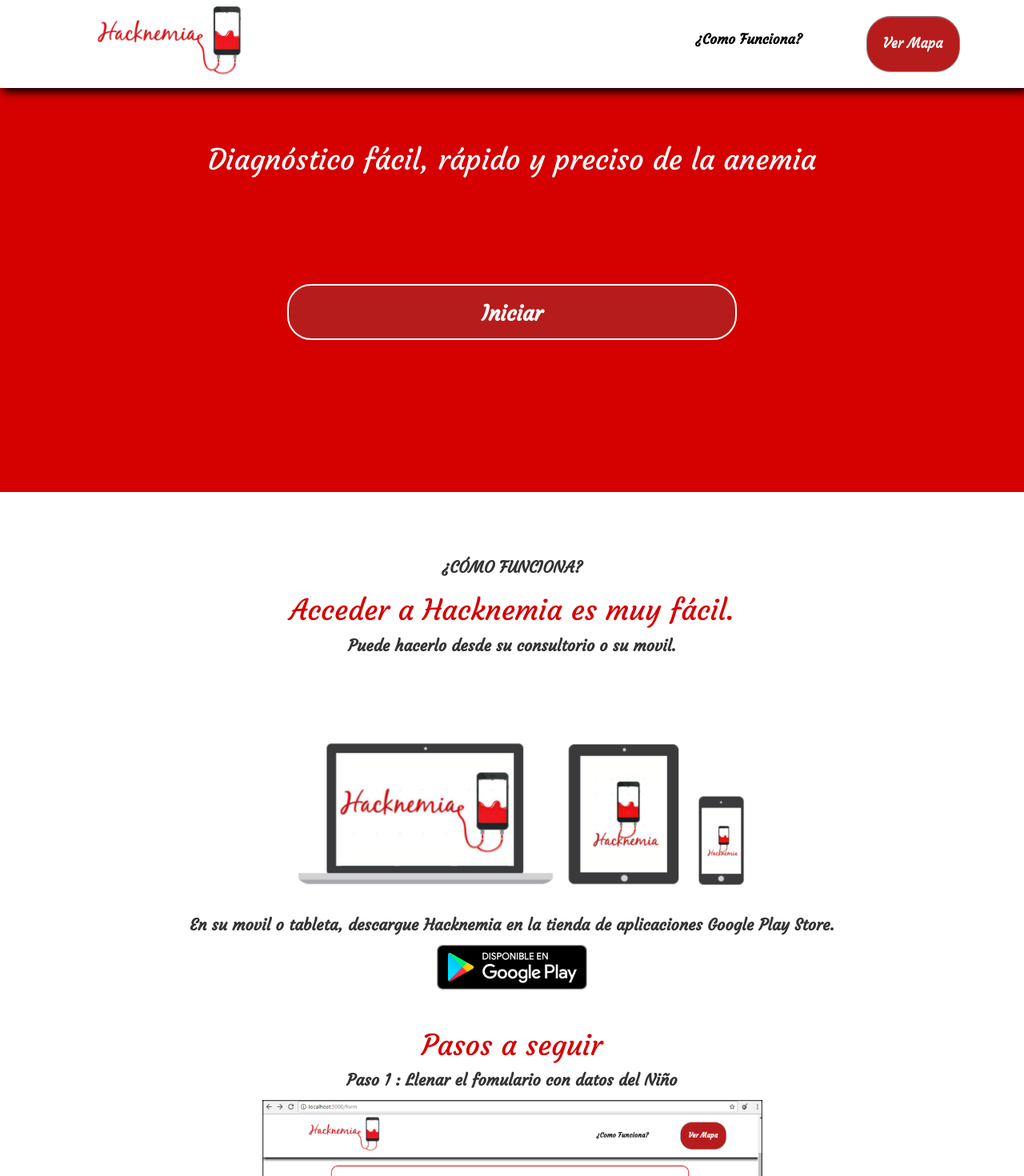
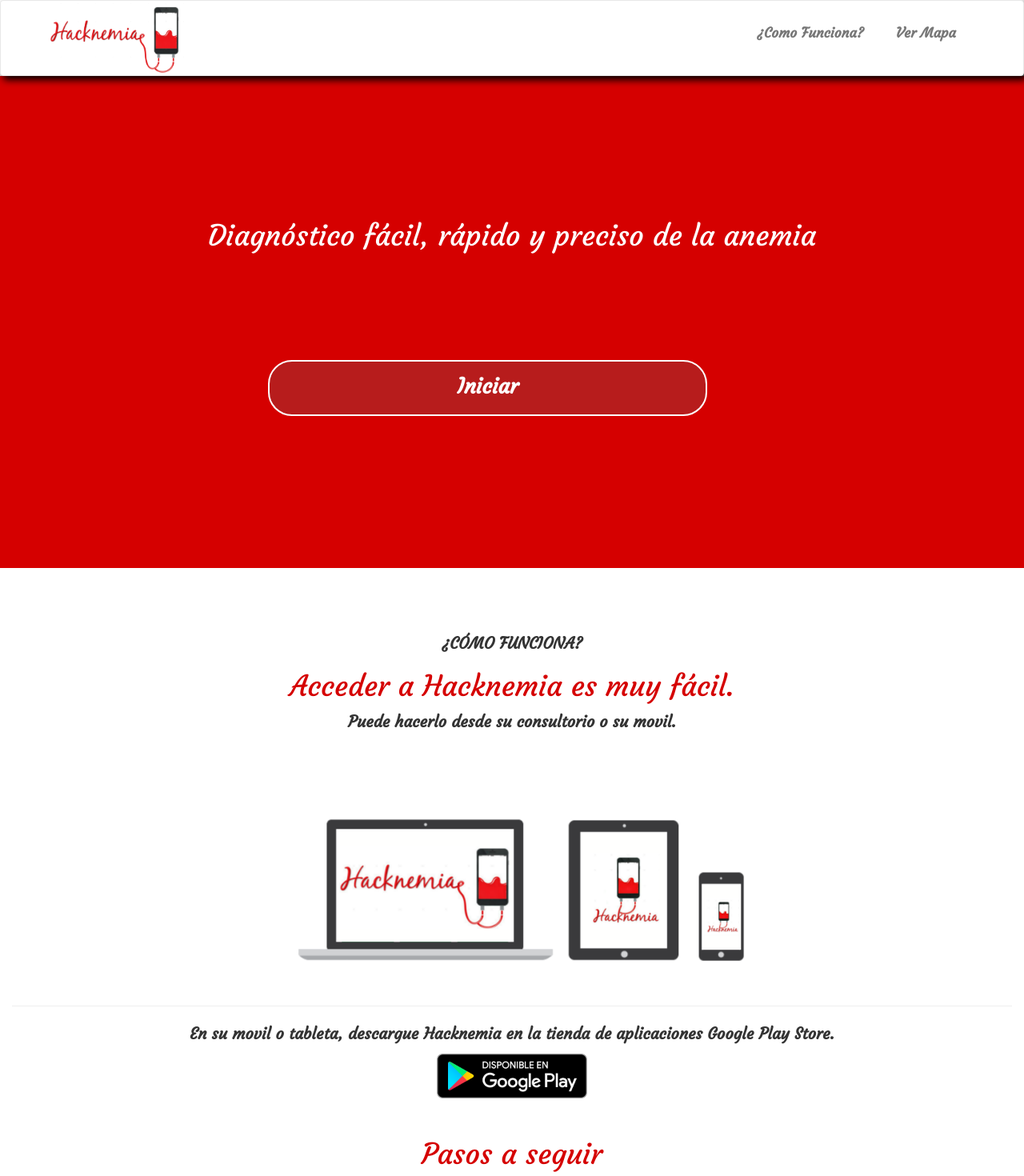
Before and after one commit to KelyVargaya/hackathon, a React (Create React App) app: page /home in a window 1280 px wide. Shown: the top 1470 px of the page at 80% size. Built offline with nearby package versions, Linux system fonts and the light colour scheme; a web font is replaced by a local one.

Commit message:
React Bootstrap

```diff
--- a/src/home.css
+++ b/src/home.css
@@ -8,14 +8,17 @@
 .btn-login {
   margin-top: 350px;
 }
-.btn {
-	color:white;
-    background: #B71C1C;
-    border: 1px solid grey;
+
+.btnMapa{
+    margin-top: 15px;
+    font-size: 13pt;
+    margin-left: 10px;
+}
+.btnMapa:hover{
+    background: #D50000;
+    border: 1px;
     border-radius: 30px;
-    font-size: 13pt;
-    padding: 10px 40px 10px 40px;
-	font-family: 'Courgette', cursive;
+    color: #FFFFFF;
 }
 
 .login-enviar {
@@ -67,27 +70,21 @@
     font-family: 'Courgette', cursive;
 }
 
-@media screen and (max-width: 699px) and (min-width: 520px) {
-    .logo{
-       width: 150px;
-    }
+.menu{
+    background: white;
+    margin-bottom: 0px;
+    box-shadow: 4px 5px 10px black;
+    width: 100%;
+    color: black;
+    font-family: 'Courgette', cursive;
+
 }
 
-.logo{
-       width: 200px;
-       margin: 0 auto;
+.brand{
+    padding: 0px;
+    height: 93px;
+}
 
-    }
-
-.menu{
-    background: white;
-    text-align: center;
-    box-shadow: 4px 5px 10px black;
-    position: fixed;
-    width: 100%;
-    z-index: 2000;
-    font-family: 'Courgette', cursive;
-}
 .log{
     text-align: left;
     font-family: 'Courgette', cursive;
@@ -103,23 +100,23 @@
     margin-top: 170px;
     font-family: 'Courgette', cursive;
 }
-.funcionalidad h1{
+.functionality h1{
     color: #D50000;
     font-family: 'Courgette', cursive;
 }
 
-.funcion{
+.functionality{
     margin-top: 80px;
     font-family: 'Courgette', cursive;
 }
 
-.funcion p{
+.functionality p{
     font-weight: bold;
     font-family: 'Courgette', cursive;
     font-size: 20px;
 }
 
-.funcionalidad img {
+.functionality img {
     margin: 0 auto;
     width: 50%;
     font-family: 'Courgette', cursive;
@@ -130,7 +127,7 @@
     font-family: 'Courgette', cursive;
 }
 
-.pasos{
+.steps{
     margin-top: 40px;
     margin-bottom: 40px;
 }
--- a/src/home.js
+++ b/src/home.js
@@ -1,73 +1,87 @@
 import React, { Component } from 'react';
 import './home.css';
-import {
-    NavLink
-} from 'react-router-dom'
-
+import { Form, FormGroup, FormControl, Col, Grid, Row, ControlLabel, Button, ButtonToolbar,Nav, Navbar, NavItem, } from 'react-bootstrap';
+import {NavLink} from 'react-router-dom'
 import logo from './img/logo.png'
-import fondo from './img/fondoo.jpg'
 import responsive from './img/responsive.png'
 import play from './img/play.png'
 import paso2 from './img/2.png'
 import paso1 from './img/1.png'
 
-const Home = () => {
-    return (
-        <div>
-            <section className="home cursiva">
-                <div className="container-fluid">
-                    <div className="row menu">
-                        <div className="col-xs-4 col-sm-4 col-md-4 col-lg-4 text-left">
-                            <img className="logo img-responsive" src={logo} alt="" />
-                        </div>
+class HeaderApp extends Component{
+	render(){
+	return(
+	   <Navbar className="menu">
+            <Navbar.Header >
+                <Navbar.Brand className="brand">
+                    <img className="img-responsive" src={logo} alt="" />
+                </Navbar.Brand>
+                <Navbar.Toggle />
+            </Navbar.Header>
+            <Navbar.Collapse>
+                <Nav pullRight>
+                    <NavItem className="btnMapa" eventKey={1} href="#">¿Como Funciona?</NavItem>
+                    <NavItem className="btnMapa" eventKey={2} href="#">Ver Mapa</NavItem>
+                </Nav>
+            </Navbar.Collapse>
+        </Navbar>);
+	}
+  }
 
-                        <div className="col-xs-8 col-sm-8 col-md-8 col-lg-8 text-right buto" >
-                            <a className="anchor" href="">¿Como Funciona?</a>
-                            <a className="btn btn-default anchor"
-							href='http://tabfacil.com/temporal/www.hacknemia.com/?page=mapa'>
-                                Ver Mapa
-                            </a>
-                        </div>
-                    </div>
-                </div>
+ class Start extends Component{
+    render(){
+        return(
+            <Grid fluid className="home">
+                <Row>
+                    <Col className="titulo" xs={12} md={12}><h1>Diagnóstico fácil, rápido y preciso de la anemia </h1></Col>
+                </Row>
+                <Row>
+                    <Col lg={6} xs={8} lgOffset={3} xsOffset={2}>
+                         <NavLink to={"/form"}
+                             className="btn text-center login-enviar">Iniciar</NavLink>
+                    </Col>
+                </Row>
+            </Grid>
+        );
+    }
+ }
 
-                <div className="titulo col-md-12 col-sm-12 col-xs-12">
-                    <h1>Diagnóstico fácil, rápido y preciso de la anemia </h1>
-                </div>
-
-                <div className="row">
-                    <div className="col-md-6 col-md-offset-3 text-center">
-                        <NavLink to={"/form"}
-                             className="btn text-center login-enviar">
-                                Iniciar
-                        </NavLink>
-                    </div>
-                </div>
-            </section>
-
-            <section className="funcion cursiva">
-                <div className="funcionalidad col-md-12 col-sm-12 col-xs-12 text-center ">
+class Functionality extends Component{
+    render(){
+        return(
+            <Grid fluid className="functionality text-center">
+                <Row>
+                    <Col lg={12} xs={12}>
                         <p>¿CÓMO FUNCIONA?</p>
                         <h1> Acceder a Hacknemia es muy fácil.</h1>
                         <p>Puede hacerlo desde su consultorio o su movil. </p>
-                        <img className="img-responsive responsive" src={responsive} alt=""/>
-                        <div className="play">
+                        <img className="img-responsive" src={responsive} alt=""/>
+                        <hr/>
+                    </Col>
+                    <Col lg={12} xs={12} className="play">
                         <p>En su movil o tableta, descargue Hacknemia en la tienda de aplicaciones Google Play Store.</p>
-                            <img  src={play}/>
-                        </div>
-                        <div className="pasos">
+                        <img  className="img-responsive" src={play}/>
+                    </Col>
+                    <Col lg={12} xs={12} className="steps">
                         <h1>Pasos a seguir</h1>
                         <p>Paso 1 : Llenar el fomulario con datos del Niño</p>
                         <img src={paso2} alt=""/><hr/><hr/>
-
                         <p>Paso 2 : De acuerdo a los datos ingresados te retornara el resultado y recomendaciones</p>
                         <img src={paso1} alt=""/>
-                        </div>
-                </div>
-            </section>
-         </div>
-
+                    </Col>
+                </Row>
+            </Grid>
         );
     }
-
+}
+class Home extends Component {
+         render(){
+            return (<div>
+                        <HeaderApp/>
+                        <Start/>
+                        <Functionality/>
+                    </div>
+            );
+        }
+    }
 export default Home;
```
Lines whose indentation alone changed are shown as unchanged.
